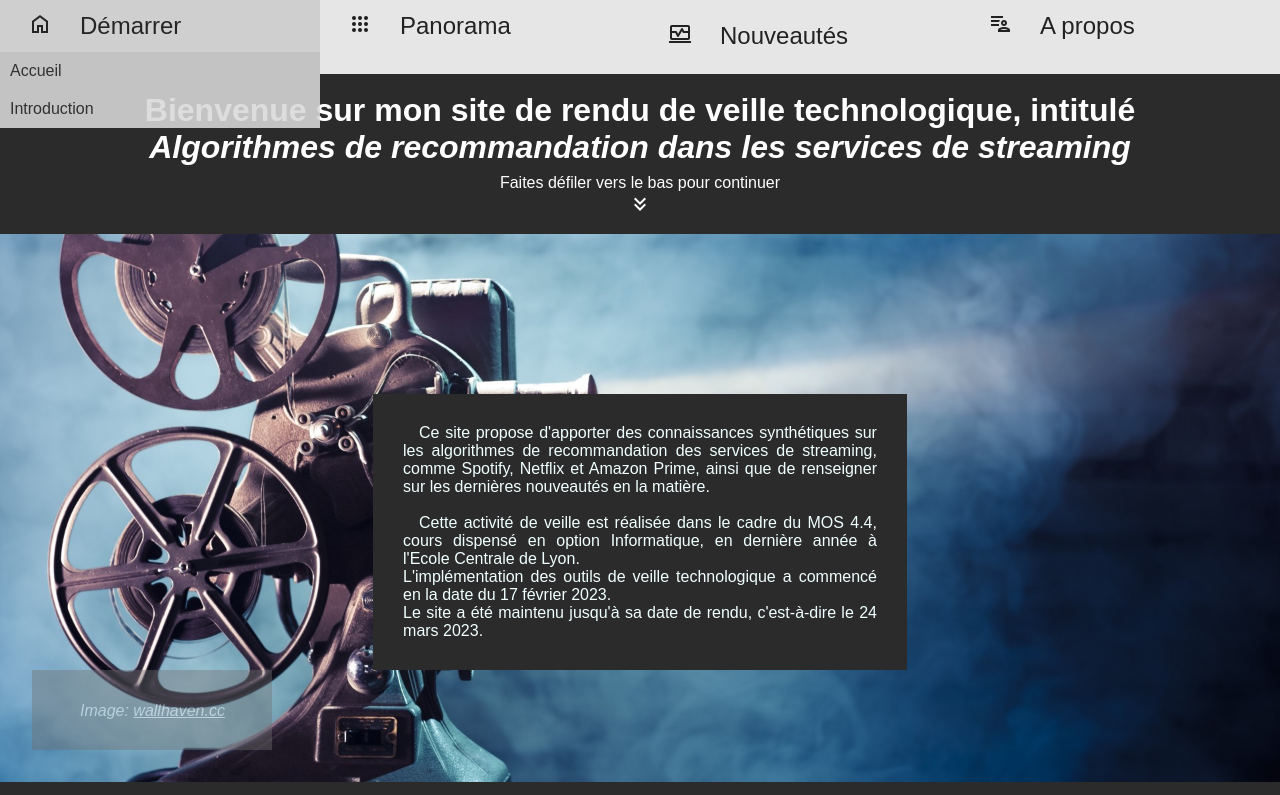
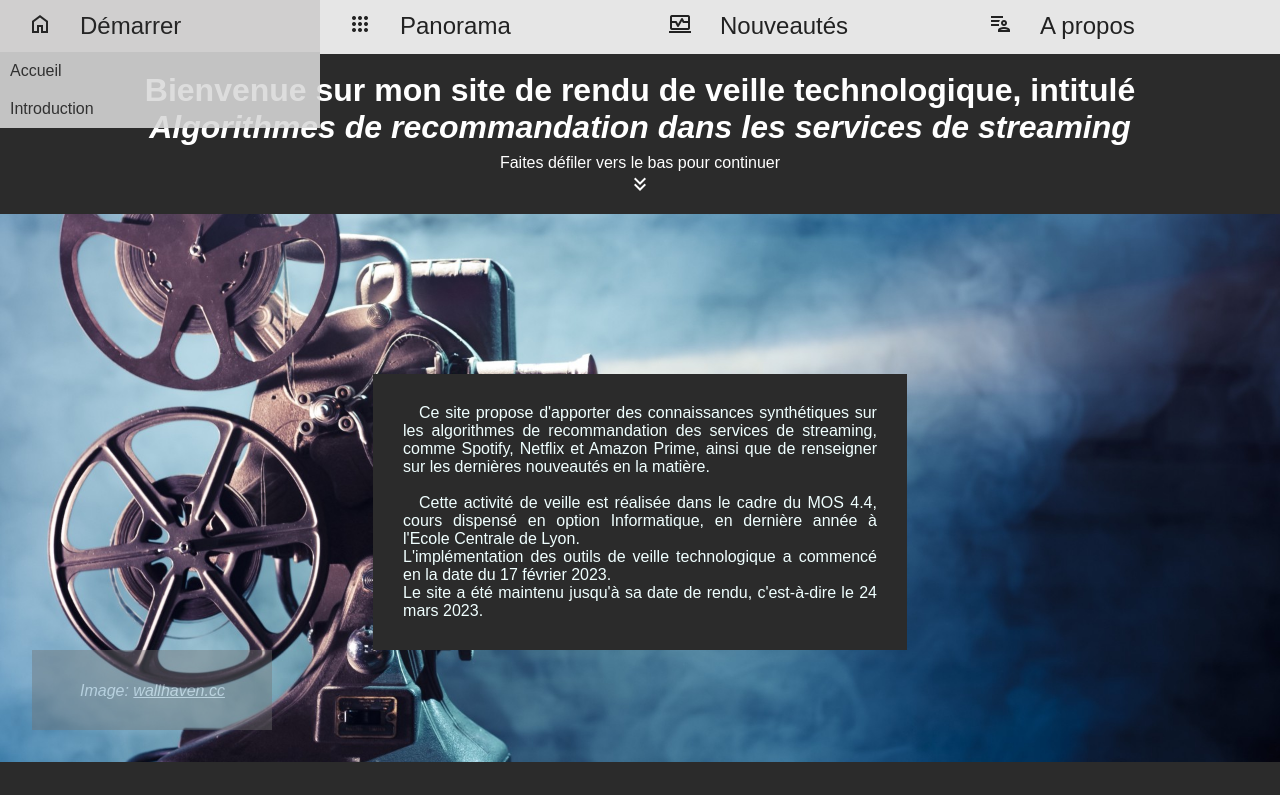
Before and after one commit to viudesr/viudesr.github.io, a plain HTML site: page index.html in a window 1280 px wide. Shown: the top 795 px of the page. Drawn offline with nearby package versions, Linux system fonts and the light colour scheme.

Commit message:
header test news

```diff
--- a/index.html
+++ b/index.html
@@ -42,7 +42,7 @@
           <li><a href="panorama.html#part3" onclick='location.href="panorama.html#part3";'>Pratiques dérivées</a></li>
         </ul>
       </li>
-      <li class="roll"><a href="news.html"><div class="roll" style="font-size:1.5em;margin-top:0.5em;margin-bottom:0.5em;"><ul><li class="material-symbols-outlined">
+      <li class="roll"><a style="padding:0;margin:0;" href="news.html"><div class="roll" style="font-size:1.5em;margin-top:0.5em;margin-bottom:0.5em;"><ul><li class="material-symbols-outlined">
         browse_activity
       </li><li>Nouveautés</li></ul></div></a>
       </li>
```
